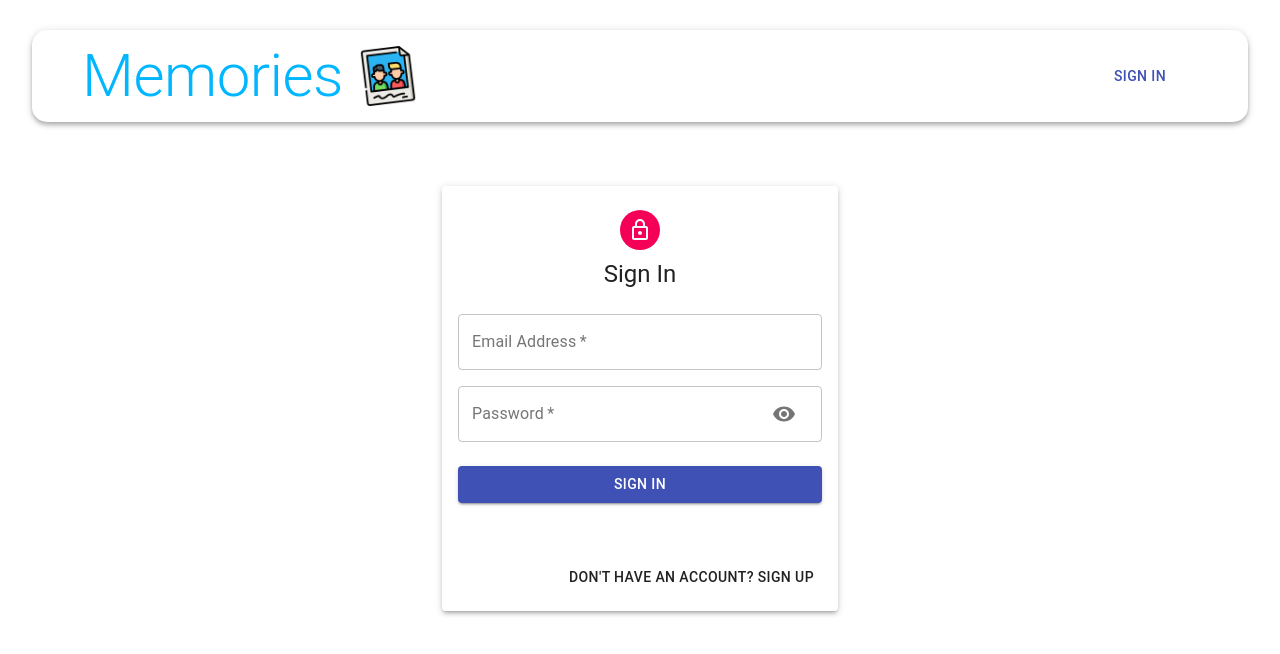
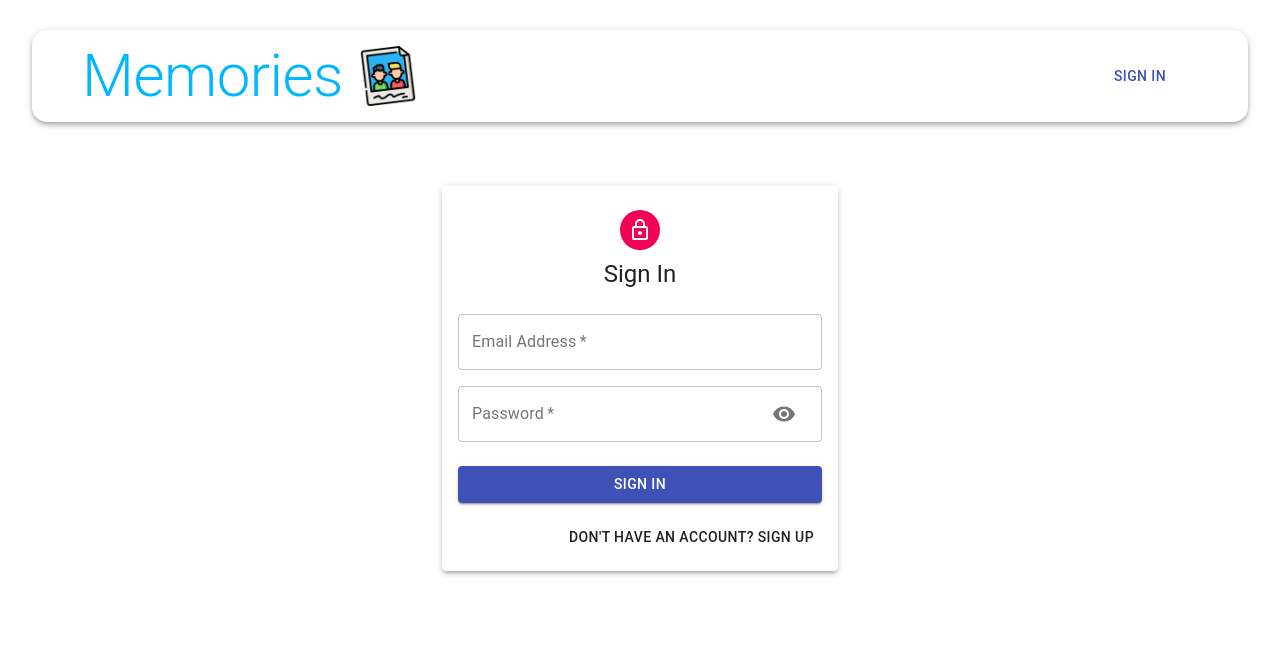
Before and after one commit to pradeepks10/client, a React (Create React App) app: page /auth in a window 1280 px wide. Shown: the top 654 px of the page. Built offline with nearby package versions, Linux system fonts and the light colour scheme; no server answers.

Commit message:
google login remove

```diff
--- a/src/components/Auth/Auth.js
+++ b/src/components/Auth/Auth.js
@@ -67,23 +67,23 @@ const Auth = () => {
     //     },
     //   });
 
-    const googleSuccess = async(res) =>{
+    // const googleSuccess = async(res) =>{
 
-        const result =jwt_decode(res?.credential);
-        console.log(result);
-        try {
-            dispatch({type:'AUTH', data:{result}});
-            history.push('/');
-        } catch (error) {
-            console.log(error);
-        }
-    };
+    //     const result =jwt_decode(res?.credential);
+    //     console.log(result);
+    //     try {
+    //         dispatch({type:'AUTH', data:{result}});
+    //         history.push('/');
+    //     } catch (error) {
+    //         console.log(error);
+    //     }
+    // };
 
-    const googleFailure = (error)=> {
+    // const googleFailure = (error)=> {
 
-        console.log("google sign in is fail")
-        console.log(error);
-    }
+    //     console.log("google sign in is fail")
+    //     console.log(error);
+    // }
 
 
     return (
@@ -130,10 +130,10 @@ const Auth = () => {
                         onFailure ={googleFailure}
                         cookiePolicy="single_host_origin"
                      /> */}
-                     <GoogleLogin
+                     {/* <GoogleLogin
                         onSuccess={googleSuccess}
                         onError={googleFailure}
-                        />
+                        /> */}
 
                         {/* <Button onClick={() => login()}>
                         Sign in with Google 🚀{' '}
@@ -150,8 +150,3 @@ const Auth = () => {
 }
 
 export default Auth;
-
-//clientid
-// 150474296342-jb7gajiorhbfpjqelbko6e1rha6dlfu8.apps.googleusercontent.com
-//client secret
-// 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
```
